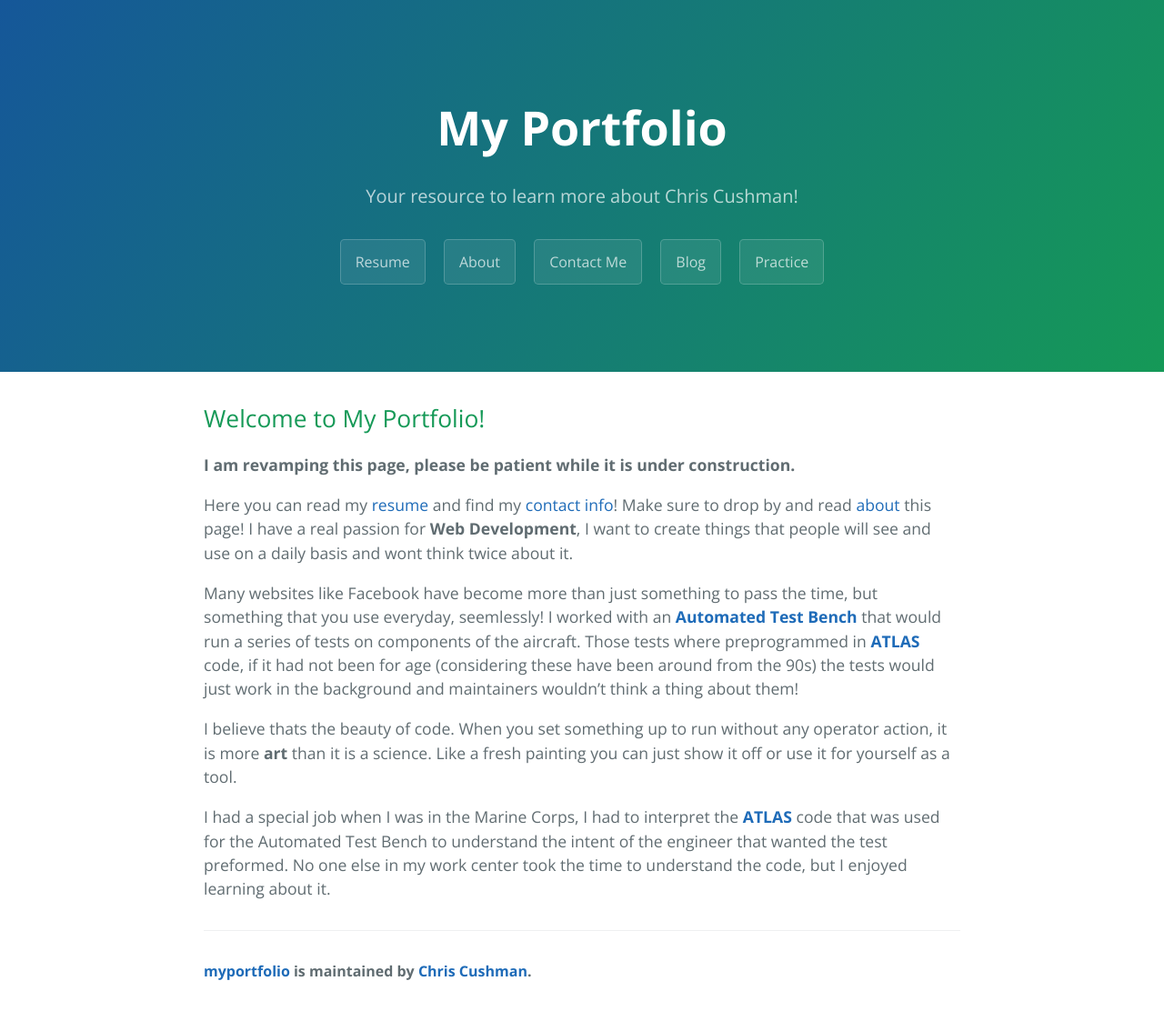
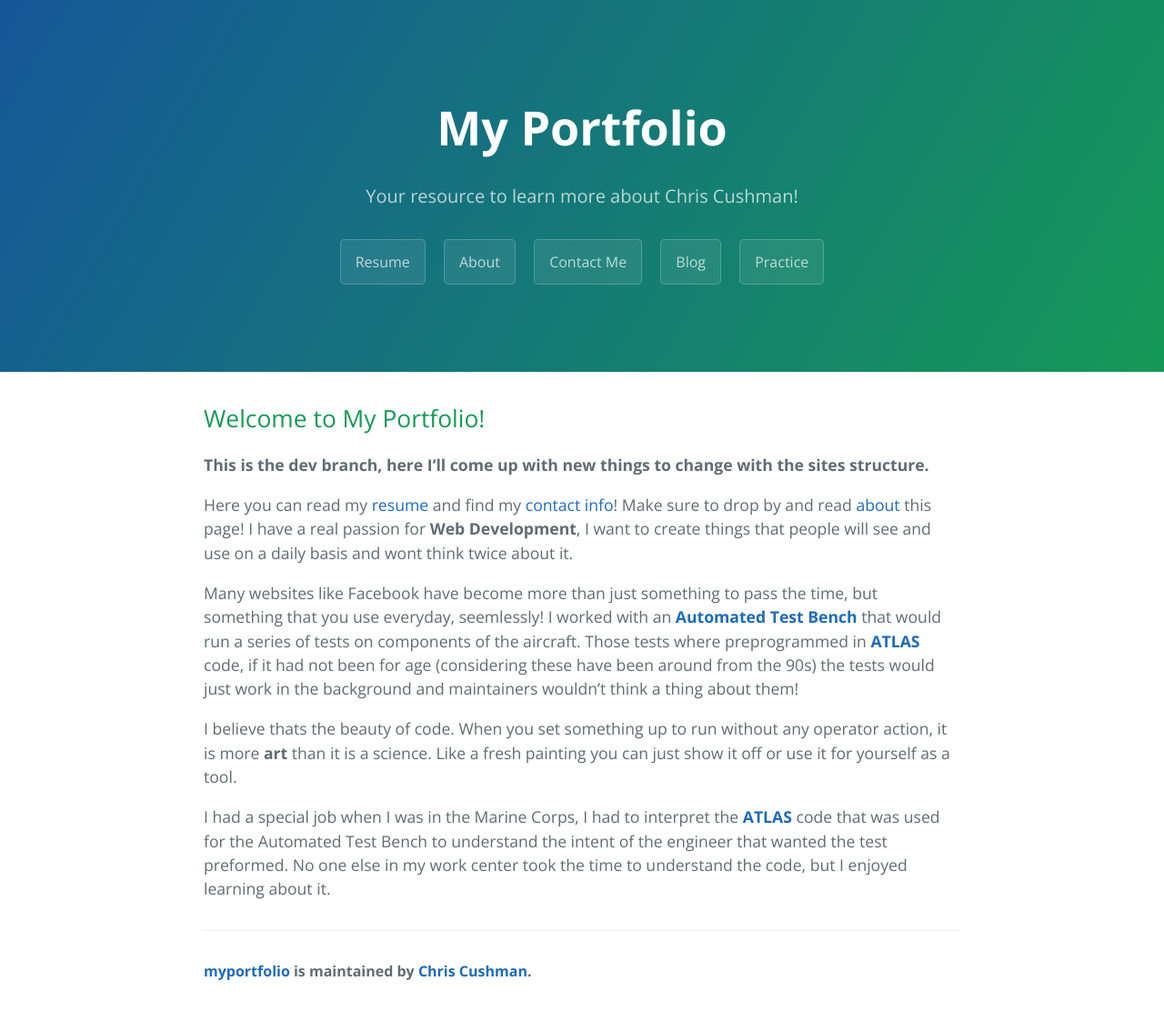
Before and after one commit to usedtoliveonmars/myportfolio, a Jekyll site: the page built from index.md, in a window 1280 px wide. Shown: the whole page at 91% size. Built offline with Jekyll 4.4.1, drawn with Linux system fonts in a browser that asks for light colours; nearby versions of some CDN libraries; our own code applies the rules of GitHub Pages for plain Markdown files.

Commit message:
First commit to dev branch

```diff
--- a/index.md
+++ b/index.md
@@ -4,7 +4,7 @@ layout: default
 
 ## Welcome to My Portfolio!
 
-**I am revamping this page, please be patient while it is under construction.**
+**This is the dev branch, here I'll come up with new things to change with the sites structure.**
 
 Here you can read my [resume][resume] and find my [contact info][contactme]! Make sure to drop by and read [about][about] this page! I have a real passion for **Web Development**, I want to create things that people will see and use on a daily basis and wont think twice about it.
 
```
Also changed, not shown: 1 other file.
